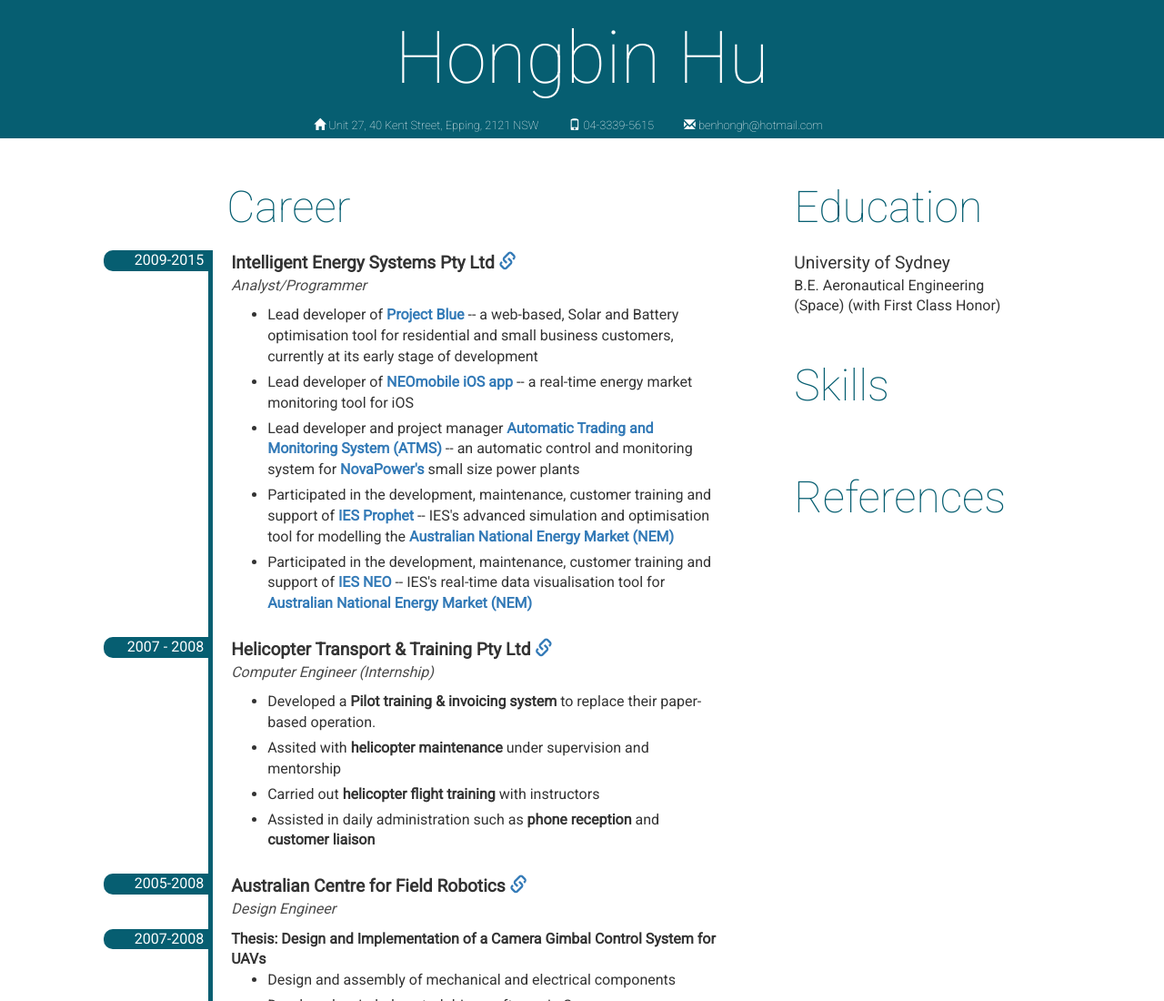
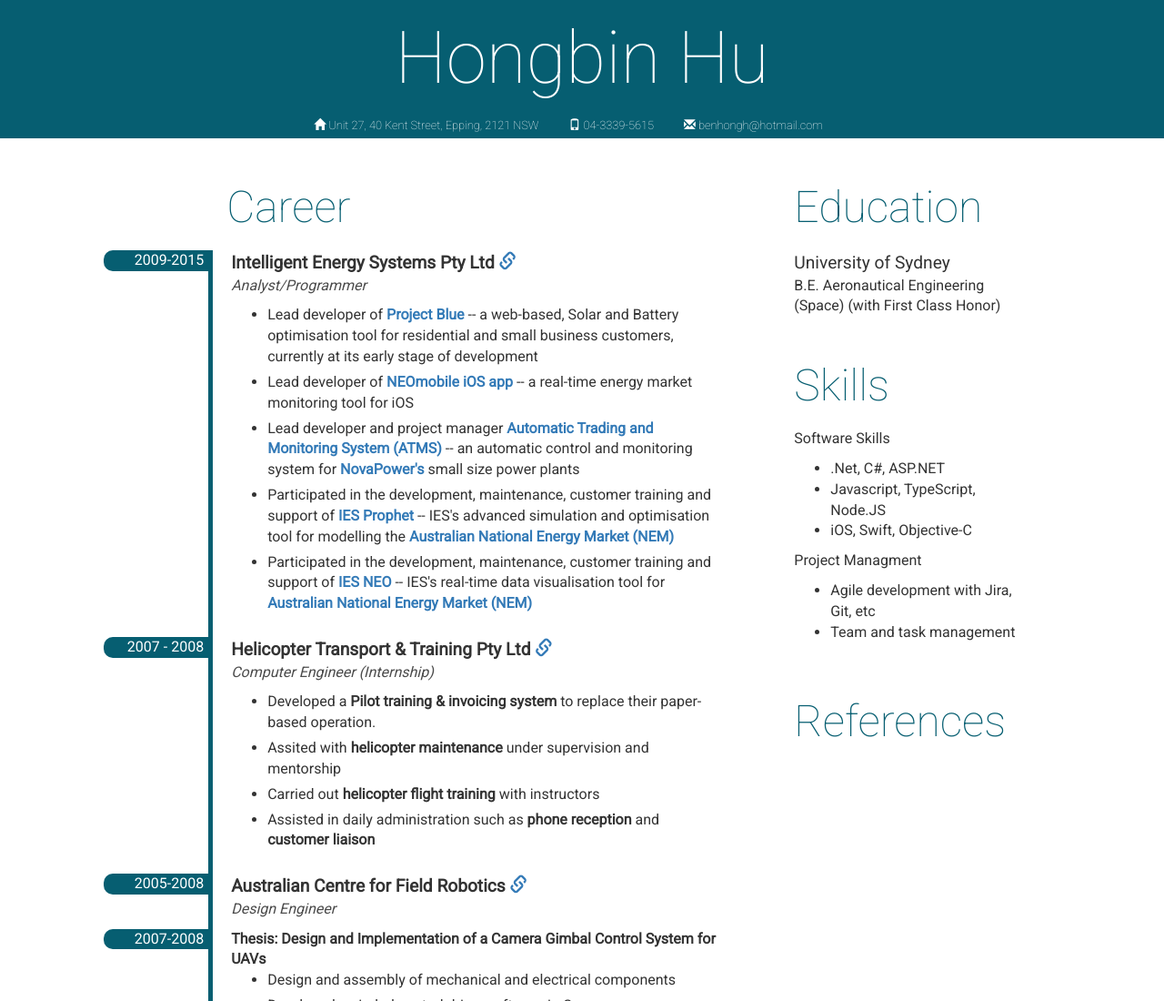
Before and after one commit to benhongh/benhongh.github.io, a website: page index.html in a window 1280 px wide. Shown: the top 1100 px of the page at 91% size. Drawn offline with Linux system fonts and the light colour scheme.

Commit message:
Added skeleton for skills section

```diff
--- a/index.html
+++ b/index.html
@@ -209,6 +209,27 @@
 
                 <section id="skills">
                     <h2>Skills</h2>
+                    <p>Software Skills</p>
+                    <ul>
+                        <li>
+                            .Net, C#, ASP.NET
+                        </li>
+                        <li>
+                            Javascript, TypeScript, Node.JS
+                        </li>
+                        <li>
+                            iOS, Swift, Objective-C
+                        </li>
+                    </ul>
+                    <p>Project Managment</p>
+                    <ul>
+                        <li>
+                            Agile development with Jira, Git, etc
+                        </li>
+                        <li>
+                            Team and task management
+                        </li>
+                    </ul>
                 </section>
 
                 <section id="references">
```
